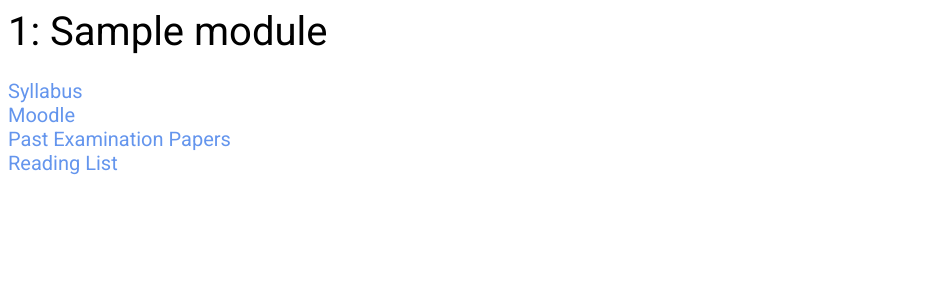
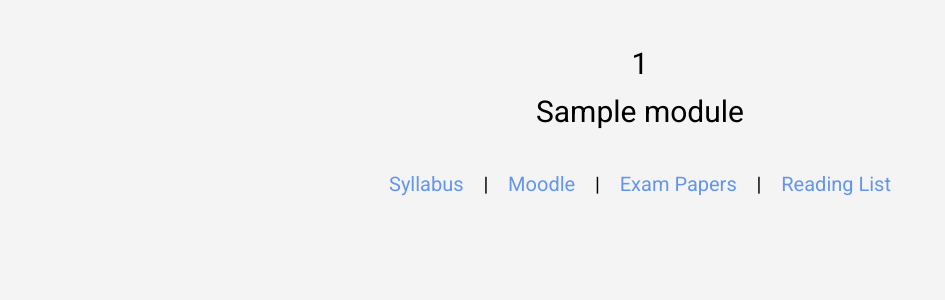
Before and after one commit to keelanfh/mod-direct-2, a Flask app: page /module/1 in a window 1280 px wide. Shown: the top 300 px of the page, without its empty margins (0-945 px from the left). Run offline with Flask 2, Linux system fonts and the light colour scheme; tables that the repository leaves empty hold one stand-in row (values such as "Sample post").

Commit message:
changed aesthetics on website slightly

```diff
--- a/templates/index.html
+++ b/templates/index.html
@@ -10,7 +10,7 @@ registrants
         UCL Undergraduate Modules
     </div>
     {% for module in modules %}
-    <p><a href="/module/{{ module.id }}">{{ module.id }} : {{ module.title }}</a></p>
+    <p><a href="/module/{{ module.id }}">{{ module.id }} {{ module.title }}</a></p>
     {% endfor %}
 </ul>
 {% endblock %}
--- a/templates/layout.html
+++ b/templates/layout.html
@@ -9,13 +9,26 @@
         body {
             font-family: 'Roboto', sans-serif;
             font-size: 20px;
+            margin: 40px auto;
+            max-width: 700px;
+            line-height: 1.6;
+            color: #000000;
+            text-align: left;
+            background-color: #f4f4f4;
         }
+
         a {
             text-decoration: None;
             color: cornflowerblue;
         }
+
         .title {
-            font-size: 40px;
+            font-size: 30px;
+            text-align: center;
+        }
+
+        .menu {
+            text-align: center;
         }
     </style>
 </head>
--- a/templates/module.html
+++ b/templates/module.html
@@ -6,14 +6,16 @@
 
 {% block body %}
 
-<div class="title">{{ module.id }}: {{ module.title }}</div>
+<div class="title">{{ module.id }} <br/>{{ module.title }}</div>
 <br/>
+<div class="menu">
 <a href = "{{ module.url }}">Syllabus</a>
-<br/>
+&nbsp;&nbsp;&nbsp;|&nbsp;&nbsp;&nbsp;
 <a href = "{{ module.moodle_url}}">Moodle</a>
-<br/>
-<a href = "{{ module.exams_url}}">Past Examination Papers</a>
-<br/>
+&nbsp;&nbsp;&nbsp;|&nbsp;&nbsp;&nbsp;
+<a href = "{{ module.exams_url}}">Exam Papers</a>
+&nbsp;&nbsp;&nbsp;|&nbsp;&nbsp;&nbsp;
 <a href = "{{ module.readinglist_url}}">Reading List</a>
+</div>
 
 {% endblock %}
```
